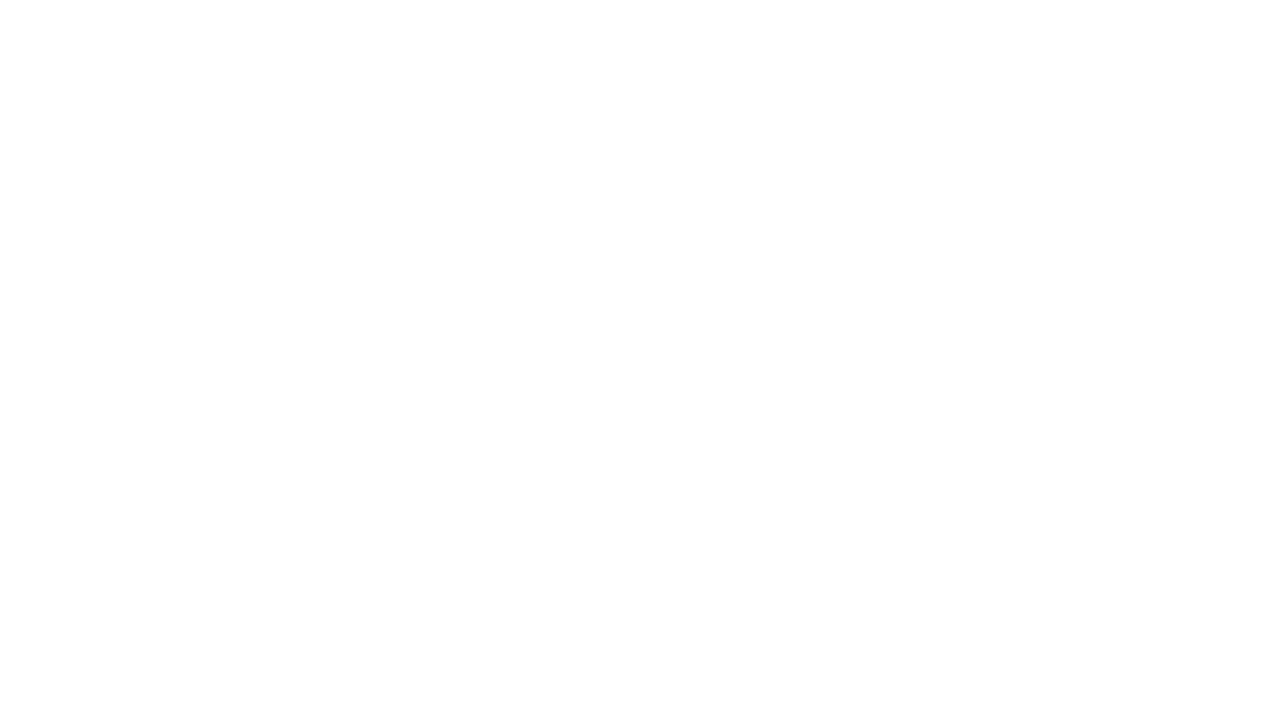
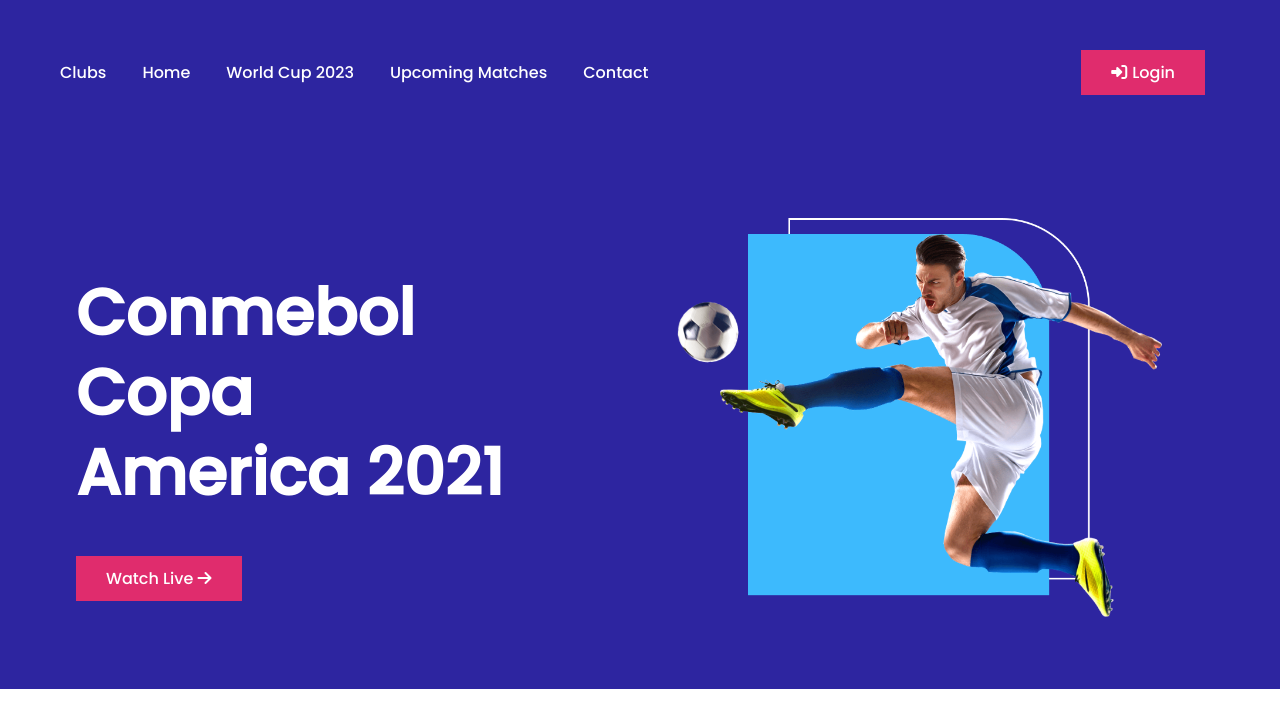
Before and after one commit to MH-Jihad/football-site, a plain HTML site: page index.html in a window 1280 px wide. Drawn offline with Linux system fonts and the light colour scheme.

Commit message:
header and banner

```diff
--- a/index.html
+++ b/index.html
@@ -11,6 +11,46 @@
     <title>Football</title>
 </head>
 <body>
-
+    <!--==================== header start--------------------------------------------- -->
+    <header>
+        <div class="headerwrapper">
+            <div class="container">
+                <nav>
+                    <div class="menu">
+                       <ul>
+                           <li class="mobile-menu"><a href="" target="_blank"><i class="fas fa-bars"></i></a></li>
+                           <li class="big-device"><a href="#" target="_blank">Clubs</a></li>
+                           <li class="big-device"><a href="#" target="_blank">Home</a></li>
+                           <li class="big-device"><a href="#" target="_blank">World Cup 2023</a></li>
+                           <li class="big-device"><a href="#" target="_blank">Upcoming Matches</a></li>
+                           <li class="big-device"><a href="#" target="_blank">Contact</a></li>
+                       </ul>
+                    </div>
+                    <div class="login-button">
+                       <button><i class="fas fa-sign-in-alt icon"></i>Login</button>
+                    </div>
+                </nav>
+            </div>
+        </div>
+    </header>
+    <!-- -------------------------header end ------------------------------------->
+    <main>
+        <!-- ------------------ banner start----------  -->
+        <section>
+            <div class="bannerwrapper">
+                <div class="container">
+                    <div class="banner-content">
+                        <div class="banner-info">
+                            <h1>Conmebol Copa America 2021</h1>
+                            <button>Watch Live <i class="fas fa-arrow-right"></i></button>
+                        </div>
+                        <div class="banner-image">
+                            <img src="images/banner.png">
+                        </div>
+                    </div>
+                </div>
+            </div>
+        </section>
+    </main>
 </body>
 </html>
--- a/style.css
+++ b/style.css
@@ -0,0 +1,195 @@
+@import url('https://fonts.googleapis.com/css2?family=Poppins:wght@500&display=swap');
+*{
+    box-sizing: border-box;
+}
+body{
+    font-family: 'Poppins', sans-serif;
+    margin: 0px;
+}
+.container{
+    max-width: 1160px;
+    width: 100%;
+    margin: 0 auto;
+}
+
+/* -------=
+common design
+-----------==  */
+
+button{
+    background-color: #E02C6D;
+    padding: 10px 30px;
+    border: none;
+    font-family: 'Poppins', sans-serif;
+    font-size: 16px;
+    color: #FFFFFF;
+    cursor: pointer;
+}
+img{
+    width: 100%;
+}
+/*===========
+header design
+ ============ */
+ header{
+     background-color: #2D25A0;
+     padding-top: 44px;
+ }
+ nav{
+     display: flex;
+     justify-content: space-between;
+     align-items: center;
+ }
+.menu ul{
+     display: flex;
+     padding-left: 0px;
+ }
+ .menu ul li{
+    list-style: none;
+    margin-right: 36px;
+
+}
+ .menu ul li a{
+    text-decoration: none;
+    color: #FFFFFF;
+}.mobile-menu{
+    display: block;
+    padding-left: 15px;
+    font-size: 24px;
+}
+.big-device{
+    display: none;
+}
+nav .login-button button{
+    background-color: #E02C6D;
+    padding: 10px 30px;
+    border: none;
+    font-family: 'Poppins', sans-serif;
+    font-size: 16px;
+    color: #FFFFFF;
+    cursor: pointer;
+    margin-right: 15px;
+}
+.login-button button i{
+    margin-right: 5px;
+}
+@media (min-width:992px) {
+    .mobile-menu{
+        display: none;
+    }
+    .big-device{
+        display: block;
+    }
+}
+/*======
+ banner design
+====== */
+.bannerwrapper{
+    background-color: #2D25A0;
+}
+
+.banner-info{
+    width: 95%;
+    padding: 52px 52px 30px 16px;
+}
+.banner-info h1{
+    font-size: 44px;
+    line-height: 80px;
+    color: #FFFFFF;
+}
+.banner-info button{
+    margin-top: -33px;
+}
+/* banner animation   start  */
+@keyframes sliding {
+    from{
+        top: 0;
+    }
+
+    to{
+        top: 50px;
+    }
+}
+.banner-image{
+    width: 95%;
+    padding: 50px 16px 62px 16px;
+}
+.banner-image img{
+    width: 95%;
+    position: relative;
+    animation: sliding 3s ease-in 0.5s infinite alternate;
+    animation-play-state: running;
+}
+@media (min-width:768px) {
+    .banner-info{
+        width: 95%;
+        padding: 52px 52px 30px 16px;
+    }
+    .banner-info h1{
+        font-size: 64px;
+        line-height: 80px;
+        color: #FFFFFF;
+    }
+    .banner-info button{
+        margin-top: -33px;
+    }
+    /* banner animation   start  */
+    @keyframes sliding {
+        from{
+            top: 0;
+        }
+
+        to{
+            top: 50px;
+        }
+    }
+    .banner-image{
+        width: 95%;
+        padding: 50px 16px 62px 16px;
+    }
+    .banner-image img{
+        width: 95%;
+        position: relative;
+        animation: sliding 3s ease-in 0.5s infinite alternate;
+        animation-play-state: running;
+    }
+}
+@media (min-width:992px) {
+    .banner-content{
+        display: flex;
+    }
+    .banner-info{
+        width: 45%;
+        margin-top: 67px;
+    }
+    .banner-info h1{
+        font-size: 64px;
+        line-height: 80px;
+        color: #FFFFFF;
+    }
+    .banner-info button{
+        margin-top: -33px;
+    }
+    /* banner animation   start  */
+    @keyframes sliding {
+        from{
+            left: 0;
+        }
+
+        to{
+            left: 50px;
+        }
+    }
+    .banner-image{
+        width: 45%;
+        margin-top: 67px;
+        margin-left: 60px;
+    }
+    .banner-image img{
+        width: 100%;
+        position: relative;
+        animation: sliding 3s ease-in 0.5s infinite alternate;
+        animation-play-state: running;
+    }
+}
+/* banner design end  */
```
